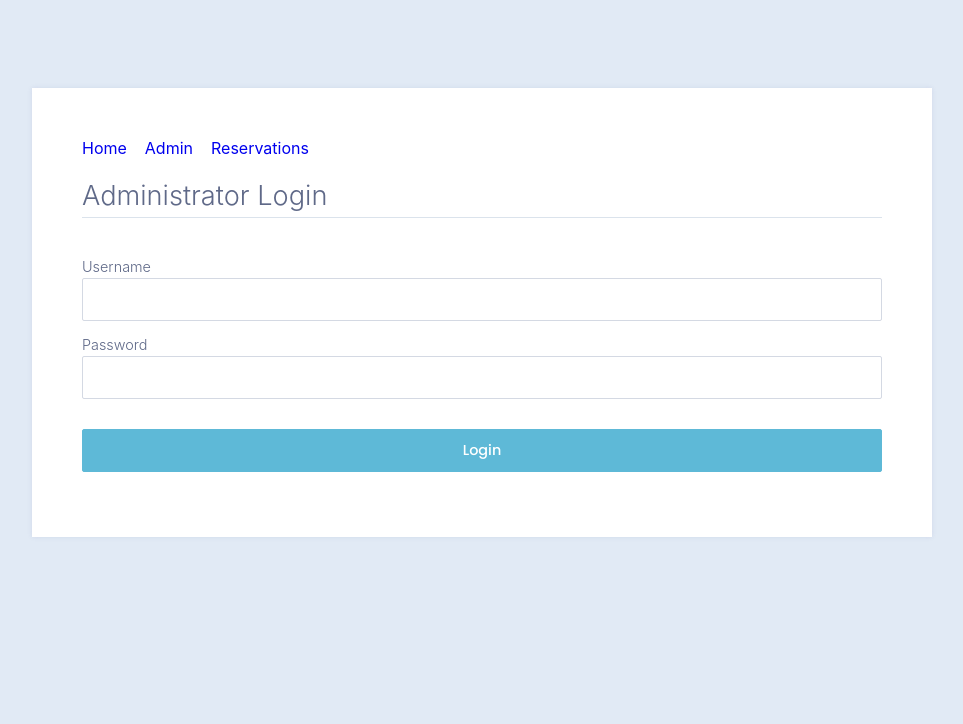
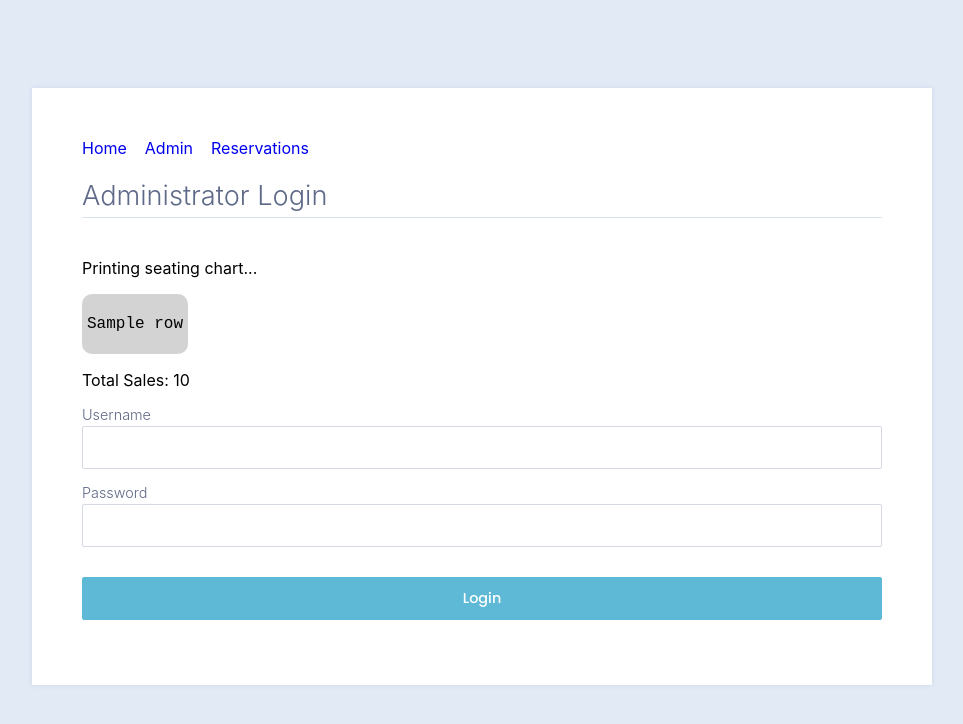
Before and after one commit to 4320-Team-2/Trip-Reservation-System, a Flask app: template it-4320-final-proj/flask_wtforms_tutorial/templates/admin.html in a window 1280 px wide. Shown: the top 724 px of the page, without its empty margins (158-1121 px from the left). Run offline with Flask 2, Linux system fonts and the light colour scheme; the template is opened without the code that fills it: most values are stand-ins (such as "Sample title", 1, 10 or a date in 2020); form fields are guessed from the names that the template uses; some libraries are stand-ins or nearby versions.

Commit message:
Added mock data for injecting the seating chart on the admin login page. Injected Total Sales on the admin login page.

```diff
--- a/it-4320-final-proj/flask_wtforms_tutorial/static/css/style.css
+++ b/it-4320-final-proj/flask_wtforms_tutorial/static/css/style.css
@@ -20,3 +20,11 @@ a {
 li {
   text-align: center;
 }
+
+div.seatingChart {
+  font-family: 'Courier New', Courier, monospace;
+  background-color: lightgray;
+  border-radius: 10px;
+  padding: 5px;
+  width: fit-content;
+}
--- a/it-4320-final-proj/flask_wtforms_tutorial/templates/admin.html
+++ b/it-4320-final-proj/flask_wtforms_tutorial/templates/admin.html
@@ -16,6 +16,15 @@
   <h2 class="title">Administrator Login</h2>
   {% if err %}
       <p class="err">{{ err }}</p>
+  {% endif %}
+  {% if chart %}
+  <p class="chartr">Printing seating chart...</p>
+  <div class="seatingChart">
+    {% for row in chart %}
+      <p class="chartr">{{ row }}</p>
+    {% endfor %}
+  </div>
+  <p class="chartr">Total Sales: {{ cost }}</p>
   {% endif %}
   <form method="POST" action="/admin">
       {{ form.csrf_token }}
```
Also changed, not shown: it-4320-final-proj/flask_wtforms_tutorial/routes.py (+18 -2 lines).
